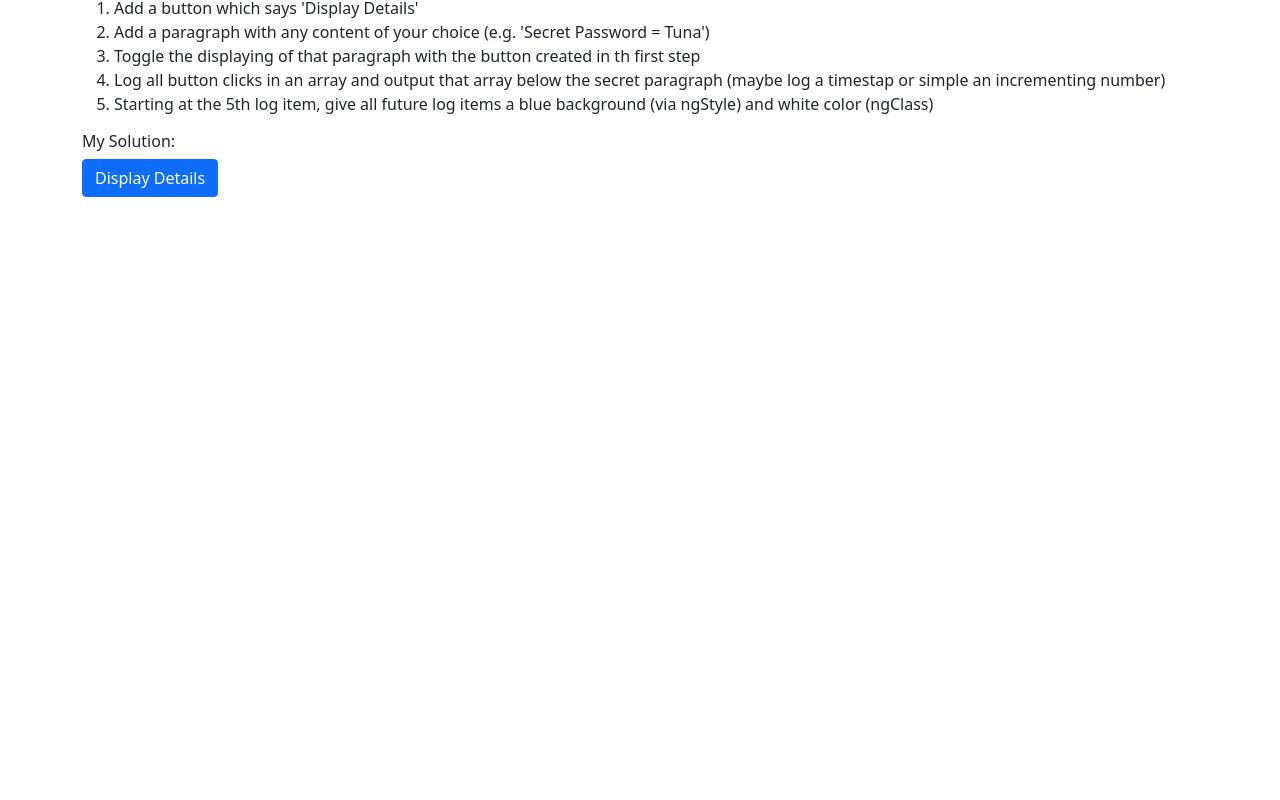
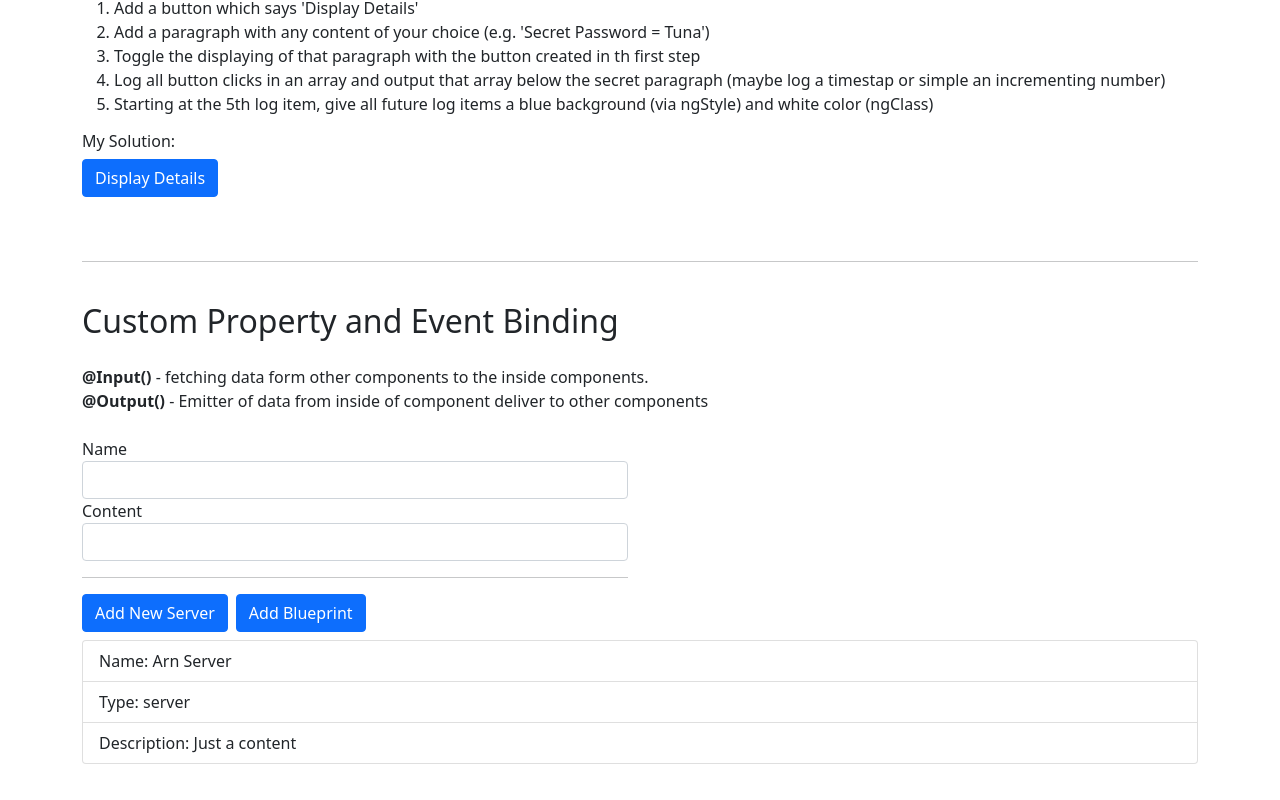
Before and after one commit to jmguevarra/angular-hello-app, an Angular app: page / in a window 1280 px wide. Shown: the part 1805-2605 px from the top of the page. Before the commit the page ends 2050 px from the top, so only its background shows below. Built offline with nearby package versions, Linux system fonts and the light colour scheme.

Commit message:
Custom Property and Event Binding

```diff
--- a/src/app/app.component.html
+++ b/src/app/app.component.html
@@ -31,4 +31,9 @@
     <div class="row assignment3-section py-4">
         <app-assignment3></app-assignment3>
     </div>
+
+    <hr><!-- Custom Property and Event Bindind -->
+    <div class="row prop-event-binding py-4">
+        <app-custom-binding></app-custom-binding>
+    </div>
 </div>
--- /dev/null
+++ b/src/app/custom-binding/custom-binding.component.html
@@ -0,0 +1,17 @@
+<h2 class="mb-4">Custom Property and Event Binding</h2>
+<p>
+    <b>@Input()</b> - fetching data form other components to the inside components.<br>
+    <b>@Output()</b> - Emitter of data from inside of component deliver to other components
+</p>
+
+<!-- @Output -->
+<app-output-binding
+(eventServerCreated)="onServerAdded($event)"
+(eventBlueprintCreated)="onBlueprintCreated($event)"
+></app-output-binding>
+
+<!-- @Input() -->
+<app-input-binding
+*ngFor="let server of serverElements"
+[srvElement]="server">
+</app-input-binding>
--- /dev/null
+++ b/src/app/custom-binding/custom-binding.component.ts
@@ -0,0 +1,31 @@
+import { Component, OnInit } from '@angular/core';
+
+@Component({
+  selector: 'app-custom-binding',
+  templateUrl: './custom-binding.component.html',
+  styleUrls: ['./custom-binding.component.css']
+})
+export class CustomBindingComponent implements OnInit {
+  serverElements = [ { type: "server", name: "Arn Server", content: "Just a content" }];
+
+  constructor() { }
+
+  ngOnInit(): void { }
+
+  onServerAdded(serverData: {serverName: string, serverContent: string}){
+    this.serverElements.push({
+      type: 'server',
+      name: serverData.serverName,
+      content: serverData.serverContent
+    });
+  }
+
+  onBlueprintCreated(blueprintData: {blueprintName: string, blueprintContent: string}){
+    this.serverElements.push({
+      type: 'blueprint',
+      name: blueprintData.blueprintName,
+      content: blueprintData.blueprintContent
+    });
+  }
+
+}
--- /dev/null
+++ b/src/app/custom-binding/input-binding/input-binding.component.html
@@ -0,0 +1,5 @@
+<ul class="list-group mb-5">
+    <li class="list-group-item">Name: {{ childElement.name }}</li>
+    <li class="list-group-item">Type: {{ childElement.type }}</li>
+    <li class="list-group-item">Description: {{ childElement.content }}</li>
+</ul>
--- /dev/null
+++ b/src/app/custom-binding/input-binding/input-binding.component.ts
@@ -0,0 +1,20 @@
+import { Component, OnInit, Input} from '@angular/core';
+
+@Component({
+  selector: 'app-input-binding',
+  templateUrl: './input-binding.component.html',
+  styleUrls: ['./input-binding.component.css']
+})
+export class InputBindingComponent implements OnInit {
+  /**
+   * @Input() - is a helper to initiate the chileElement outsite the its file.
+   * @Input('srvElement') - the arguement inside the @input() is can be an alias to use outside and childElement can use inside.
+   *
+   * Notes: when @Input() has an alias the childElement variable name can't be use outside the file.
+   *   */
+  @Input('srvElement') childElement: {type: string, name: string, content: string};
+
+  constructor() { }
+  ngOnInit(): void { }
+
+}
--- /dev/null
+++ b/src/app/custom-binding/output-binding/output-binding.component.html
@@ -0,0 +1,21 @@
+<div class="cockpit-section py-2">
+    <div class="row">
+        <div class="col-md-6">
+            <form class="cockpit-form">
+                <div class="form-group">
+                    <label for="server_name">Name</label>
+                    <input class="form-control" type="text" name="server_name" id="server_name" [(ngModel)]="newServerName">
+                </div>
+                <div class="form-group">
+                    <label for="server_content">Content</label>
+                    <input class="form-control" type="text" name="server_content" id="server_content" [(ngModel)]="newServerContent">
+                </div>
+                <hr>
+                <div class="user-actions">
+                    <button type="button" class="btn btn-primary me-2" (click)="onAddedServer()">Add New Server</button>
+                    <button type="button" class="btn btn-primary" (click)="onAddedBlueprint()">Add Blueprint</button>
+                </div>
+            </form>
+        </div>
+    </div>
+</div>
--- /dev/null
+++ b/src/app/custom-binding/output-binding/output-binding.component.ts
@@ -0,0 +1,27 @@
+import { Component, OnInit, Output, EventEmitter } from '@angular/core';
+
+@Component({
+  selector: 'app-output-binding',
+  templateUrl: './output-binding.component.html',
+  styleUrls: ['./output-binding.component.css']
+})
+export class OutputBindingComponent implements OnInit {
+  @Output() eventServerCreated  = new EventEmitter<{serverName: string, serverContent: string}>();
+  @Output() eventBlueprintCreated = new EventEmitter<{serverName: string, serverContent: string}>();
+  newServerName = '';
+  newServerContent = '';
+
+  constructor() { }
+
+  ngOnInit(): void {
+  }
+
+  onAddedServer(){
+    this.eventServerCreated.emit({serverName: this.newServerName, serverContent: this.newServerContent });
+  }
+
+  onAddedBlueprint(){
+    this.eventBlueprintCreated.emit({serverName: this.newServerName, serverContent: this.newServerContent});
+  }
+
+}
```
Also changed, not shown: src/app/app.module.ts (+7 -1 lines), src/app/custom-binding/custom-binding.component.css (added), src/app/custom-binding/input-binding/input-binding.component.css (added), src/app/custom-binding/output-binding/output-binding.component.css (added).
